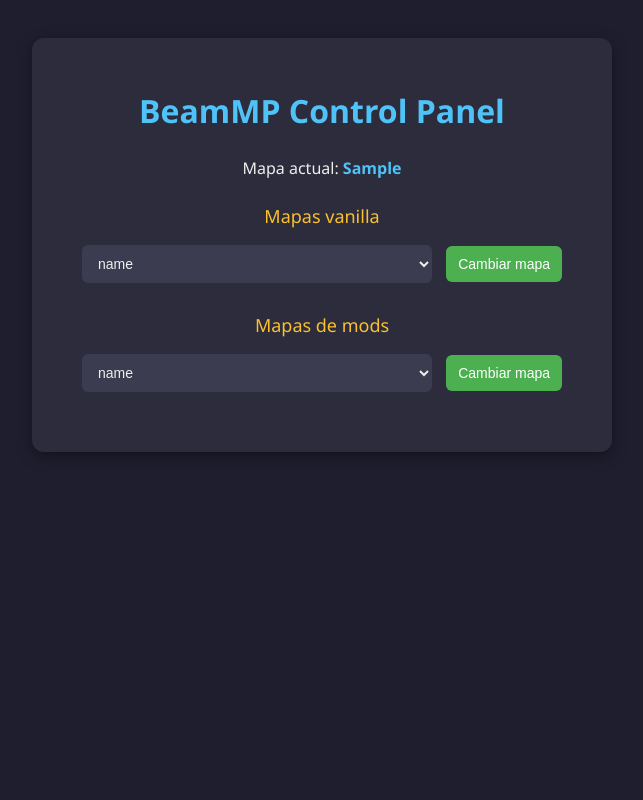
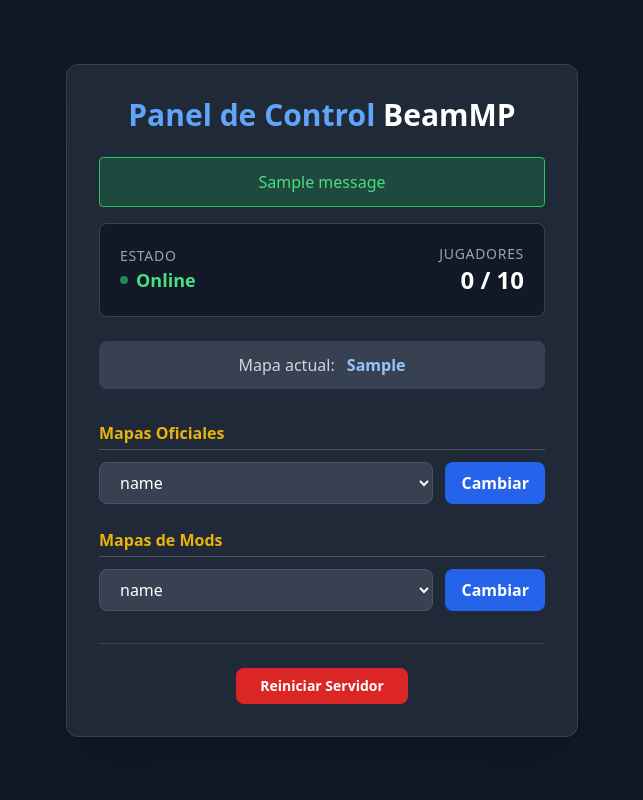
Before and after one commit to xoanxc/BeamMP-Panel, a Flask app: template templates/index.html in a window 1280 px wide. Shown: the whole page, without its empty margins (318-961 px from the left). Run offline with Flask 3, Linux system fonts and the light colour scheme; the template is opened without the code that fills it: most values are stand-ins (such as "Sample title", 1, 10 or a date in 2020); one stand-in notice (Sample message) is shown; some libraries are stand-ins or nearby versions.

Commit message:
Add /api/status and Tailwind frontend
Add a new /api/status Flask endpoint that returns server status, connected players and max players. Implements get_connected_players (parses last lines of Server.log) and get_max_players (reads MaxCars from config) with safe defaults. Replace the old static CSS with a Tailwind-based template (templates/index.html) and add client-side polling to update player counts; add a server restart button. Update install.sh to stop copying the removed static/ directory and only install templates. Remove static/style.css.

```diff
--- a/app.py
+++ b/app.py
@@ -104,6 +104,64 @@
             return name
     return map_path
 
+import os
+from flask import jsonify
+
+# -------------------------
+# Función para obtener jugadores leyendo el archivo Log
+# -------------------------
+def get_connected_players():
+    log_path = "/opt/beammp/Server.log"
+    # Si el servidor acaba de instalarse y no hay log, devolvemos 0
+    if not os.path.exists(log_path):
+        return 0
+
+    connected_players = 0
+    try:
+        with open(log_path, "r", encoding="utf-8", errors="ignore") as f:
+            lines = f.readlines()
+
+        # Analizamos las últimas 500 líneas para ser más rápidos
+        for line in lines[-500:]:
+            # Cuando un jugador entra al servidor
+            if "has joined the server" in line:
+                connected_players += 1
+            # Cuando un jugador sale del servidor
+            elif "has left the server" in line or "has timed out" in line:
+                connected_players -= 1
+
+        # Asegurarnos de que no baje de 0 por errores de lectura
+        return max(0, connected_players)
+    except Exception as e:
+        print(f"Error leyendo logs: {e}")
+        return 0
+
+def get_max_players():
+    # Leemos los jugadores máximos configurados en el archivo TOML
+    try:
+        with open(CONFIG_PATH, "r") as f:
+            for line in f:
+                if line.strip().startswith("MaxCars ="):
+                    # MaxCars en BeamMP determina el número de jugadores/vehículos
+                    return int(line.split("=", 1)[1].strip())
+    except:
+        pass
+    return 10 # Valor por defecto si no lo encuentra
+
+# -------------------------
+# Ruta API para el frontend
+# -------------------------
+@app.route("/api/status")
+def api_status():
+    jugadores = get_connected_players()
+    maximos = get_max_players()
+
+    return jsonify({
+        "status": "online",
+        "players": jugadores,
+        "max_players": maximos
+    })
+
 # -------------------------
 # Ruta principal del panel
 # -------------------------
--- a/static/style.css
+++ /dev/null
@@ -1,70 +0,0 @@
-body {
-    font-family: "Segoe UI", Tahoma, Geneva, Verdana, sans-serif;
-    background: #1e1e2f;
-    color: #eee;
-    display: flex;
-    justify-content: center;
-    padding: 30px;
-}
-
-.container {
-    background: #2c2c3c;
-    padding: 30px 40px;
-    border-radius: 12px;
-    box-shadow: 0 4px 15px rgba(0,0,0,0.4);
-    width: 500px;
-    text-align: center;
-}
-
-h1 {
-    margin-bottom: 25px;
-    color: #4fc3f7;
-    font-weight: 600;
-}
-
-section {
-    margin-bottom: 30px;
-}
-
-h2 {
-    margin-bottom: 12px;
-    color: #fbc02d;
-    font-weight: 500;
-    font-size: 18px;
-}
-
-select, button {
-    padding: 10px 12px;
-    border-radius: 6px;
-    border: none;
-    font-size: 14px;
-    margin-top: 5px;
-}
-
-select {
-    width: 70%;
-    margin-right: 10px;
-    background: #3c3c50;
-    color: #eee;
-}
-
-button {
-    background: #4caf50;
-    color: white;
-    cursor: pointer;
-    transition: 0.2s;
-}
-
-button:hover {
-    background: #43a047;
-}
-
-.status {
-    margin-bottom: 25px;
-    font-size: 16px;
-}
-
-.highlight {
-    color: #4fc3f7;
-    font-weight: 600;
-}
--- a/templates/index.html
+++ b/templates/index.html
@@ -2,43 +2,88 @@
 <html lang="es">
 <head>
     <meta charset="UTF-8">
+    <meta name="viewport" content="width=device-width, initial-scale=1.0">
     <title>BeamMP Control Panel</title>
-    <link rel="stylesheet" href="{{ url_for('static', filename='style.css') }}">
+    <script src="https://cdn.tailwindcss.com"></script>
 </head>
-<body>
-<div class="container">
-    <h1>BeamMP Control Panel</h1>
+<body class="bg-gray-900 text-gray-100 flex items-center justify-center min-h-screen p-4">
 
-    <!-- Mostrar mapa actual -->
-    <div class="status">
-        <p>Mapa actual: <span class="highlight">{{ current_map }}</span></p>
+<div class="bg-gray-800 p-8 rounded-xl shadow-2xl w-full max-w-lg border border-gray-700">
+    <h1 class="text-3xl font-bold text-blue-400 mb-6 text-center">Panel de Control <span class="text-white">BeamMP</span></h1>
+
+    {% with messages = get_flashed_messages() %}
+      {% if messages %}
+        {% for message in messages %}
+          <div class="bg-green-500 bg-opacity-20 border border-green-500 text-green-400 p-3 rounded mb-4 text-center">
+            {{ message }}
+          </div>
+        {% endfor %}
+      {% endif %}
+    {% endwith %}
+
+    <div class="bg-gray-900 p-5 rounded-lg mb-6 flex justify-between items-center border border-gray-700">
+        <div>
+            <p class="text-sm text-gray-400 uppercase tracking-wider">Estado</p>
+            <p class="text-lg font-semibold text-green-400 flex items-center gap-2">
+                <span class="w-2 h-2 rounded-full bg-green-500 animate-pulse"></span> Online
+            </p>
+        </div>
+        <div class="text-right">
+            <p class="text-sm text-gray-400 uppercase tracking-wider">Jugadores</p>
+            <p class="text-2xl font-bold text-white" id="player-count">-- / --</p>
+        </div>
     </div>
 
-    <!-- Sección Mapas Vanilla -->
-    <section>
-        <h2>Mapas vanilla</h2>
-        <form method="post">
-            <select name="map_normal">
+    <div class="mb-8 text-center bg-gray-700 py-3 rounded-lg">
+        <p class="text-gray-300">Mapa actual: <span class="text-blue-300 font-bold ml-2">{{ current_map }}</span></p>
+    </div>
+
+    <section class="mb-6">
+        <h2 class="text-yellow-500 font-semibold mb-3 border-b border-gray-600 pb-1">Mapas Oficiales</h2>
+        <form method="post" class="flex gap-3">
+            <select name="map_normal" class="flex-1 bg-gray-700 border border-gray-600 rounded-lg px-4 py-2 text-white focus:outline-none focus:border-blue-400">
                 {% for name in maps_normal.keys() %}
                     <option value="{{name}}">{{name}}</option>
                 {% endfor %}
             </select>
-            <button type="submit">Cambiar mapa</button>
+            <button type="submit" class="bg-blue-600 hover:bg-blue-500 text-white font-semibold py-2 px-4 rounded-lg transition">Cambiar</button>
         </form>
     </section>
 
-    <!-- Sección Mapas de Mods -->
-    <section>
-        <h2>Mapas de mods</h2>
-        <form method="post">
-            <select name="map_mod">
+    <section class="mb-6">
+        <h2 class="text-yellow-500 font-semibold mb-3 border-b border-gray-600 pb-1">Mapas de Mods</h2>
+        <form method="post" class="flex gap-3">
+            <select name="map_mod" class="flex-1 bg-gray-700 border border-gray-600 rounded-lg px-4 py-2 text-white focus:outline-none focus:border-blue-400">
                 {% for name in maps_mods.keys() %}
                     <option value="{{name}}">{{name}}</option>
                 {% endfor %}
             </select>
-            <button type="submit">Cambiar mapa</button>
+            <button type="submit" class="bg-blue-600 hover:bg-blue-500 text-white font-semibold py-2 px-4 rounded-lg transition">Cambiar</button>
         </form>
     </section>
+
+    <form method="post" class="mt-8 text-center border-t border-gray-700 pt-6">
+        <input type="hidden" name="restart" value="1">
+        <button type="submit" class="bg-red-600 hover:bg-red-500 text-white text-sm font-semibold py-2 px-6 rounded-lg transition" onclick="return confirm('¿Estás seguro de que quieres reiniciar el servidor? Esto desconectará a todos los jugadores.');">
+            Reiniciar Servidor
+        </button>
+    </form>
 </div>
+
+<script>
+    async function updateStatus() {
+        try {
+            const response = await fetch('/api/status');
+            const data = await response.json();
+            document.getElementById('player-count').innerText = `${data.players} / ${data.max_players}`;
+        } catch (error) {
+            document.getElementById('player-count').innerText = "Error";
+        }
+    }
+    // Ejecutar al cargar la página y luego cada 5 segundos
+    updateStatus();
+    setInterval(updateStatus, 5000);
+</script>
+
 </body>
 </html>
```
Also changed, not shown: 1 other file.
